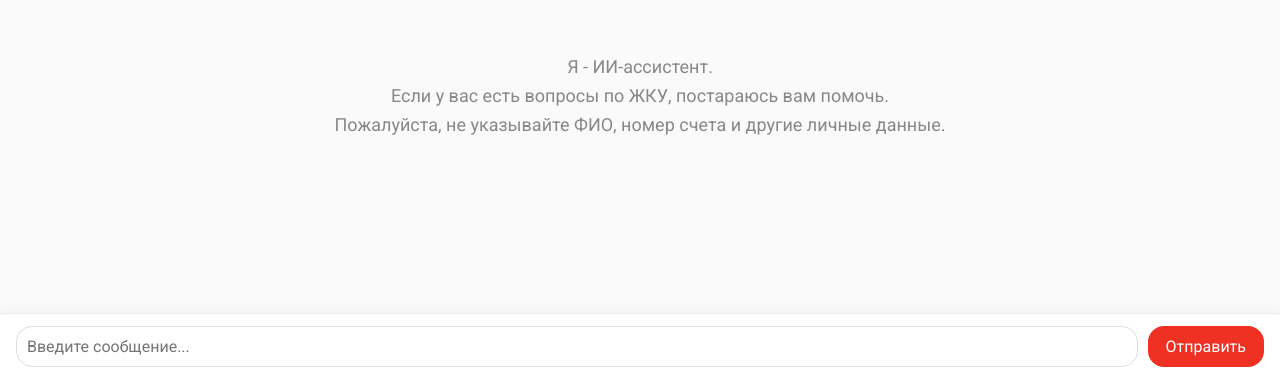
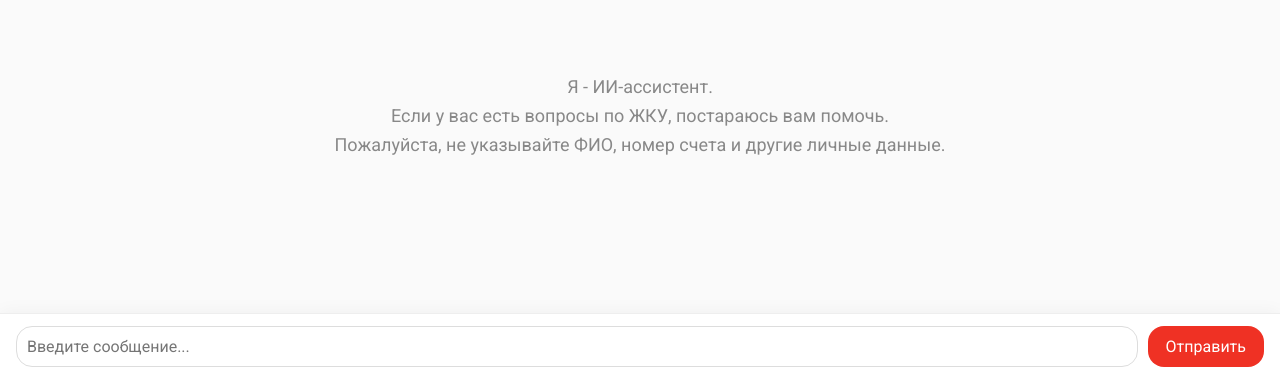
Before and after one commit to prosvetlenniybt/ghk-test, a React (Create React App) app in the folder frontend/: page / in a window 1280 px wide. Shown: the part 421-800 px from the top of the page. Built offline with nearby package versions, Linux system fonts and the light colour scheme.

Commit message:
UI: увеличен верхний отступ в чате до 120px

```diff
--- a/frontend/src/Chat.css
+++ b/frontend/src/Chat.css
@@ -16,7 +16,7 @@ body {
 .chat-window {
   flex: 1;
   overflow-y: auto;
-  padding-top: calc(env(safe-area-inset-top, 100px) + 100px);
+  padding-top: calc(env(safe-area-inset-top, 120px) + 120px);
   padding-right: 16px;
   padding-bottom: 100px;
   padding-left: 16px;
```
